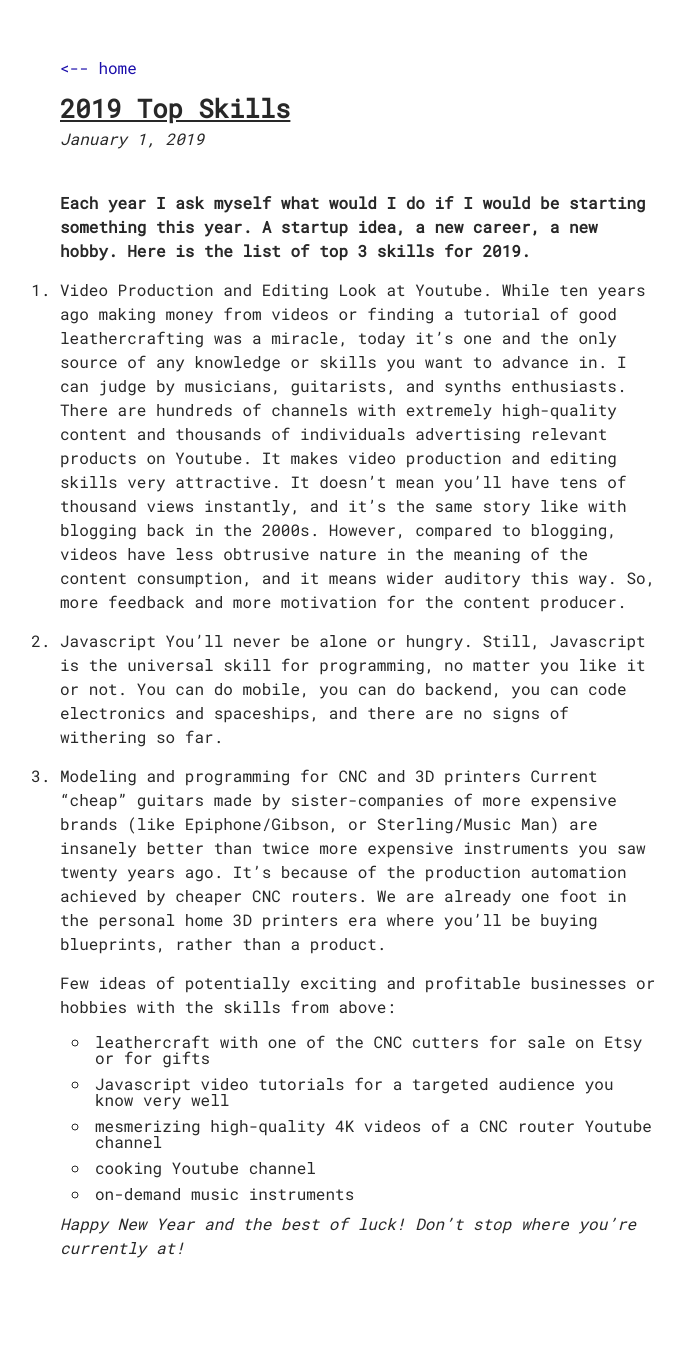
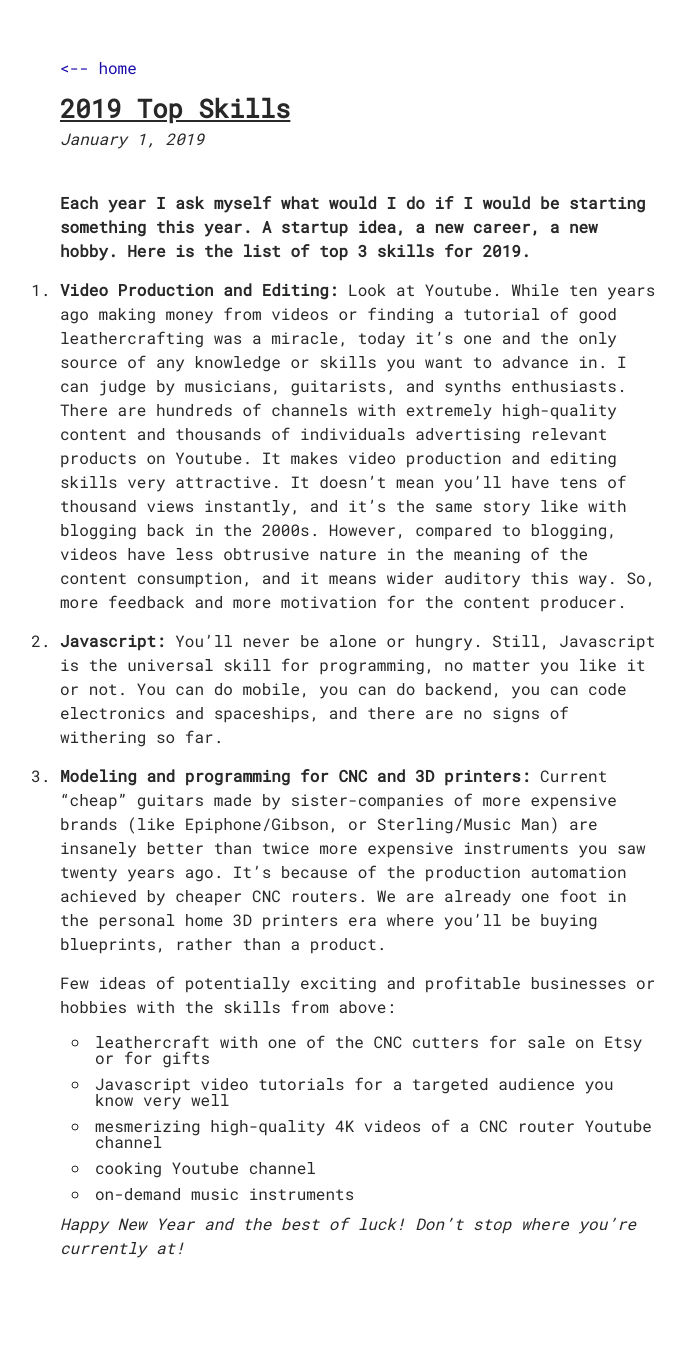
Before and after one commit to vshvedov/vladcodes, a Jekyll site: the page built from _posts/2019-01-01-2019-top-skills.md, in a window 1280 px wide. Shown: the whole page, without its empty margins (280-965 px from the left). Built offline with Jekyll 4.4.1, drawn with Linux system fonts in a browser that asks for light colours.

```diff
--- a/_posts/2019-01-01-2019-top-skills.md
+++ b/_posts/2019-01-01-2019-top-skills.md
@@ -5,14 +5,14 @@
 
 > Each year I ask myself what would I do if I would be starting something this year. A startup idea, a new career, a new hobby. Here is the list of top 3 skills for 2019.
 
-1. Video Production and Editing
+1. **Video Production and Editing:**
 Look at Youtube. While ten years ago making money from videos or finding a tutorial of good leathercrafting was a miracle, today it's one and the only source of any knowledge or skills you want to advance in. I can judge by musicians, guitarists, and synths enthusiasts. There are hundreds of channels with extremely high-quality content and thousands of individuals advertising relevant products on Youtube.
 It makes video production and editing skills very attractive. It doesn't mean you'll have tens of thousand views instantly, and it's the same story like with blogging back in the 2000s. However, compared to blogging, videos have less obtrusive nature in the meaning of the content consumption, and it means wider auditory this way. So, more feedback and more motivation for the content producer.
 
-2. Javascript
+2. **Javascript:**
 You'll never be alone or hungry. Still, Javascript is the universal skill for programming, no matter you like it or not. You can do mobile, you can do backend, you can code electronics and spaceships, and there are no signs of withering so far.
 
-3. Modeling and programming for CNC and 3D printers
+3. **Modeling and programming for CNC and 3D printers:**
 Current "cheap" guitars made by sister-companies of more expensive brands (like Epiphone/Gibson, or Sterling/Music Man) are insanely better than twice more expensive instruments you saw twenty years ago. It's because of the production automation achieved by cheaper CNC routers. We are already one foot in the personal home 3D printers era where you'll be buying blueprints, rather than a product.
 
 Few ideas of potentially exciting and profitable businesses or hobbies with the skills from above:
```
Also changed, not shown: 3 other files.
